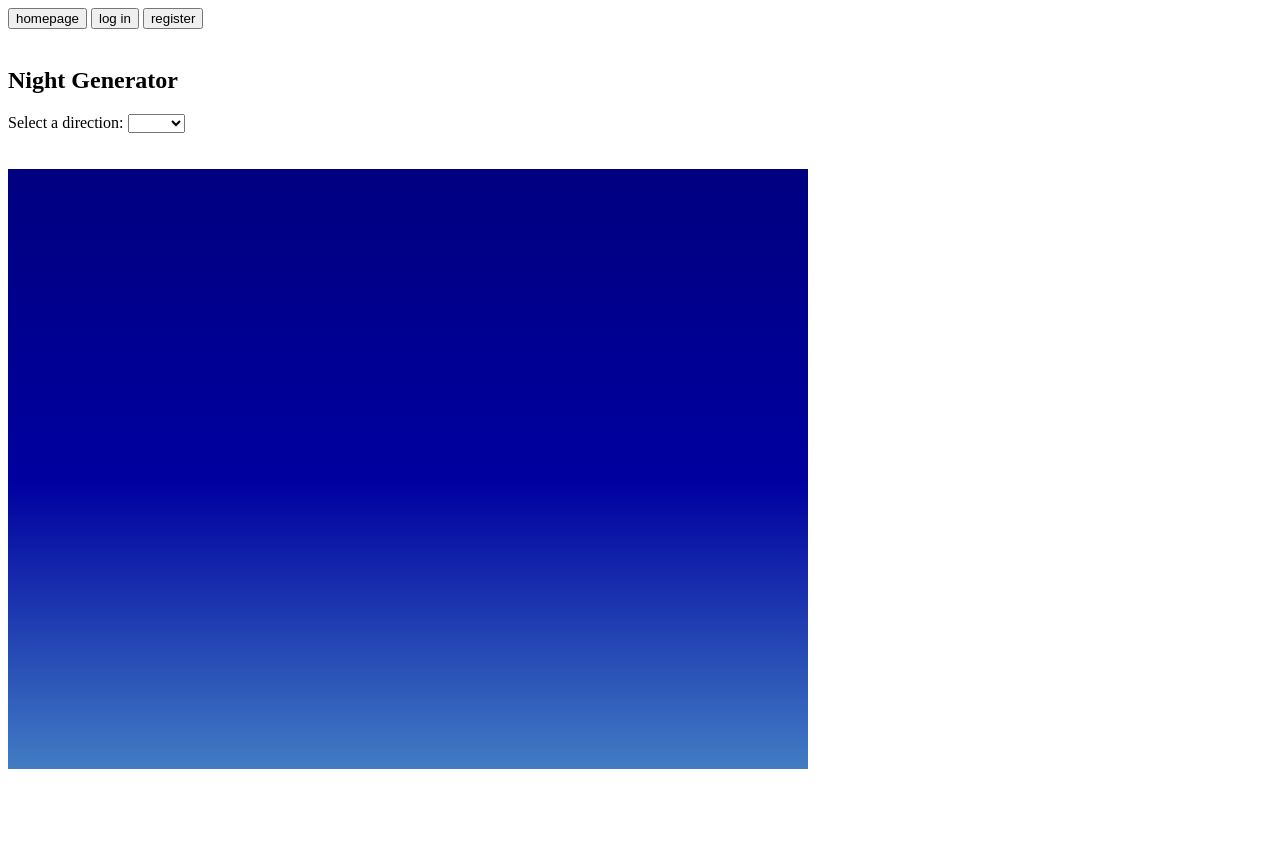
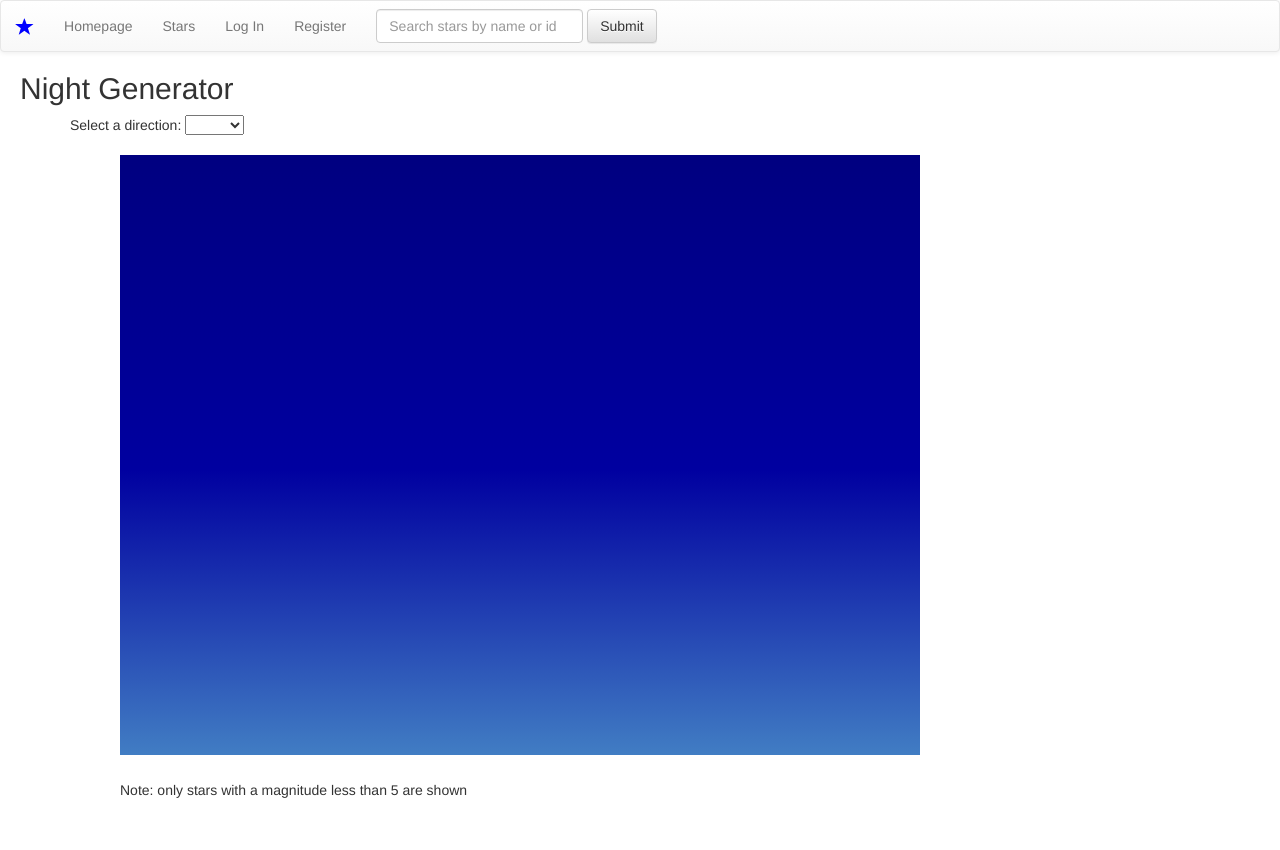
Before and after one commit to ZoeShirah/Hackbright_Star_Project, a Flask app: page /generator in a window 1280 px wide. Before the commit the page ends 769 px from the top, so only its background shows below. Run offline with Flask 2, Linux system fonts and the light colour scheme; some libraries are stand-ins or nearby versions.

Commit message:
Added Bootstrap, implemented search, added margins

```diff
--- a/server.py
+++ b/server.py
@@ -44,7 +44,10 @@ def star_list(last=0):
 @app.route("/stars/<star_id>")
 def show_star(star_id):
     """Show info about a star"""
-    star = Star.query.filter_by(star_id=star_id).one()
+    try:
+        star = Star.query.filter_by(star_id=star_id).one()
+    except sqlalchemy.orm.exc.NoResultFound:
+        star = None
     return render_template("star_info.html",
                            star=star)
 
@@ -202,6 +205,30 @@ def create_stars_json(direction):
 
     return json.dumps(star_data)
 
+
+@app.route('/search')
+def search():
+    """Search for a star by name or star id"""
+
+    term = request.args.get("name")
+    try:
+        search_id = term[:8]
+        search_star = int(search_id)
+    except ValueError:
+        search_star = term
+
+    if type(search_star) == int:
+        return redirect("/stars/" + term[:8])
+    else:
+        search_star = search_star.lower().capitalize()
+        try:
+            star = Star.query.filter_by(name=search_star).one()
+            return redirect("/stars/" + str(star.star_id))
+        except sqlalchemy.orm.exc.NoResultFound:
+            flash("no star with that name in this database")
+            return redirect("/stars")
+
+
 if __name__ == "__main__":
     # We have to set debug=True here, since it has to be True at the
     # point that we invoke the DebugToolbarExtension
--- a/static/star_generator.css
+++ b/static/star_generator.css
@@ -1,4 +1,5 @@
 #Ncontainer{
+    margin-left: 100px;
     position: relative;
     z-index:-1;
 }
@@ -15,3 +16,11 @@
     z-index: 2;
     top: 0px;
 }
+
+p{
+    margin-left:100px;
+}
+
+#direction{
+    margin-left: 50px;
+}
--- a/static/styles.css
+++ b/static/styles.css
@@ -0,0 +1,7 @@
+body{
+    margin-left: 20px;
+}
+
+.navbar-default{
+    margin-left: -20px;
+}
--- a/templates/base.html
+++ b/templates/base.html
@@ -11,22 +11,55 @@
     </ul>
   {% endif %}
   {% endwith %}
+
+<!-- Latest compiled and minified CSS -->
+<link rel="stylesheet" href="https://maxcdn.bootstrapcdn.com/bootstrap/3.3.7/css/bootstrap.min.css" integrity="sha384-BVYiiSIFeK1dGmJRAkycuHAHRg32OmUcww7on3RYdg4Va+PmSTsz/K68vbdEjh4u" crossorigin="anonymous">
+
+<!-- Optional theme -->
+<link rel="stylesheet" href="https://maxcdn.bootstrapcdn.com/bootstrap/3.3.7/css/bootstrap-theme.min.css" integrity="sha384-rHyoN1iRsVXV4nD0JutlnGaslCJuC7uwjduW9SVrLvRYooPp2bWYgmgJQIXwl/Sp" crossorigin="anonymous">
+<script src="https://code.jquery.com/jquery.js"></script>
+
+<nav class="navbar navbar-default">
+  <div class="container-fluid">
+    <!-- Brand and toggle get grouped for better mobile display -->
+    <div class="navbar-header">
+      <button type="button" class="navbar-toggle collapsed" data-toggle="collapse" data-target="#bs-example-navbar-collapse-1" aria-expanded="false">
+        <span class="sr-only">Toggle navigation</span>
+        <span class="icon-bar"></span>
+        <span class="icon-bar"></span>
+        <span class="icon-bar"></span>
+      </button>
+      <a class="navbar-brand glyphicon glyphicon-star" style='color: blue' aria-hidden="true" href="/generator"></a>
+    </div>
+    <!-- Collect the nav links, forms, and other content for toggling -->
+    <div class="collapse navbar-collapse" id="bs-example-navbar-collapse-1">
+      <ul class="nav navbar-nav">
+        <li class="{% block nav_homepage %}{% endblock %}"><a href="/">Homepage<span class="sr-only">(current)</span></a></li>
+        <li class="{% block nav_stars %}{% endblock %}"><a href="/stars">Stars</a></li>
+        {% if 'user_id' in session %}
+          <li class="{% block nav_profile %}{% endblock %}"><a href="/users/{{ session.get('user_id') }}">Your Profile</a></li>
+          <li><a href="/logout">Log Out</a></li>
+        {% else %}
+          <li class="{% block nav_login %}{% endblock %}"><a href="/login">Log In</a></li>
+          <li class="{% block nav_register %}{% endblock %}"><a href="/register">Register</a></li>
+        {% endif %}
+      </ul>
+      <form class="navbar-form navbar-left" action='/search'>
+        <div class="form-group">
+          <input type="text" class="form-control" placeholder="Search stars by name or id" name='name'>
+        </div>
+        <button type="submit" class="btn btn-default">Submit</button>
+      </form>
+      <ul class="nav navbar-nav navbar-right">
+      </ul>
+    </div><!-- /.navbar-collapse -->
+  </div><!-- /.container-fluid -->
+</nav>
  <link rel="stylesheet" href='/static/styles.css'>
 </head>
 
-<a href="/"><button type=button>homepage</button></a>
-{% if 'user_id' in session %}
-  <a href="/logout"><button type=button>log out</button></a>
-  <a href="/users/{{ session.get('user_id') }}">
-    <button type=button>Your Profile</button></a>
-{% else %}
-  <a href="/login"><button type=button>log in</button></a>
-  <a href="/register"><button type=button>register</button></a>
-{% endif %}
-<br><br>
-
+<body>
 {% block content %}CONTENT HERE{% endblock %}
-
 <script src="http://code.jquery.com/jquery.js"></script>
 <script src='/static/scripts.js'></script>
 </body>
--- a/templates/generator.html
+++ b/templates/generator.html
@@ -13,7 +13,6 @@
     </select>
 </form>
 <br>
-<br>
 <div id="Ncontainer">
     <div id='northDiv'>
         <canvas id="myCanvasN" width="800" height="600">
@@ -28,4 +27,7 @@
 
     <link rel="stylesheet" href='/static/star_generator.css'>
     <script src='/static/canvas.js'></script>
+<br>
+<p>Note: only stars with a magnitude less than 5 are shown</p>
+<br><br>
 {% endblock %}
--- a/templates/homepage.html
+++ b/templates/homepage.html
@@ -1,11 +1,10 @@
 {% extends 'base.html' %}
 {% block title %}Homepage{% endblock %}
-
+{% block nav_homepage %}active{% endblock %}
 {% block content %}
 
 <img src="http://www.publicdomainpictures.net/pictures/130000/velka/starry-night-background.jpg" alt="night sky" height="70" width="70">
 <h2>Night Generator</h2>
-<a href="/stars">List of Stars</a><br>
 <a href="/generator">Generate Night Sky</a><br>
 
 {% endblock %}
--- a/templates/login.html
+++ b/templates/login.html
@@ -1,6 +1,6 @@
 {% extends 'base.html' %}
 {% block title %}Log In{% endblock %}
-
+{% block nav_login %}active{% endblock %}
 {% block content %}
 <h1>Please Log In:</h1>
 <form action="/login" method="POST">
--- a/templates/register_form.html
+++ b/templates/register_form.html
@@ -1,5 +1,6 @@
 {% extends 'base.html' %}
 {% block title %}Registration{% endblock %}
+{% block nav_register %}active{% endblock %}
 {% block content %}
 
 <h2>Create an account:</h2>
--- /dev/null
+++ b/templates/search.html
@@ -0,0 +1,6 @@
+{% extends 'base.html' %}
+{% block title %}Homepage{% endblock %}
+{% block nav_homepage %}active{% endblock %}
+{% block content %}
+
+{% endblock %}
--- a/templates/star_info.html
+++ b/templates/star_info.html
@@ -2,7 +2,10 @@
 {% block title %}Star Info{% endblock %}
 
 {% block content %}
-
+{% if star == None %}
+    <br><br>
+    <h2>There are no stars in this database with that ID, please try again</h2>
+{% else %}
     <h2>Info for Star {{ star.star_id }}</h2>
 
     {% if (star.name | default("False", true) != "False") %}
@@ -24,5 +27,6 @@
         <button id="addStar" value='{{ star.star_id }}'>add</button><div id='message'></div>
     </div>
     {% endif %}
+{% endif %}
 
 {% endblock %}
--- a/templates/star_list.html
+++ b/templates/star_list.html
@@ -1,5 +1,6 @@
 {% extends 'base.html' %}
 {% block title %}User List{% endblock %}
+{% block nav_stars %}active{% endblock %}
 {% block content %}
 
     <h2>Stars</h2>
@@ -13,6 +14,9 @@
           <li>
               <a href="/stars/{{ star.star_id }}">
                 {{ star.star_id }} ({{ star.ra }}, {{ star.dec }})
+                {% if (star.name | default("False", true) != "False") %}
+                  - {{ star.name }}
+                {% endif %}
               </a>
           </li>
       {% endfor %}
--- a/templates/user_info.html
+++ b/templates/user_info.html
@@ -1,6 +1,6 @@
 {% extends 'base.html' %}
 {% block title %}{{ user.username }}Info{% endblock %}
-
+{% block nav_profile %}active{% endblock %}
 {% block content %}
 
 <h2>Info for User {{ user.user_id }}</h2>
```
Lines whose indentation alone changed are shown as unchanged.
